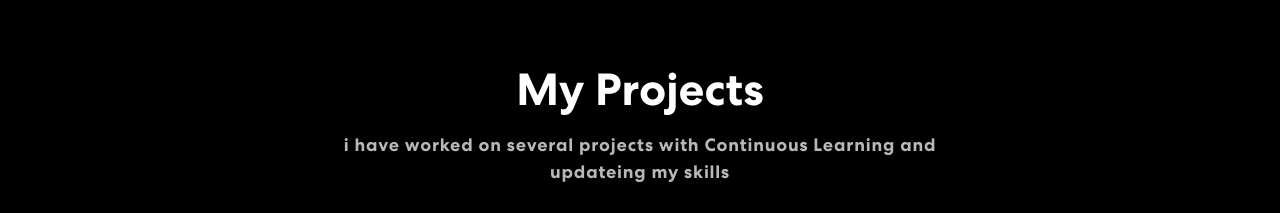
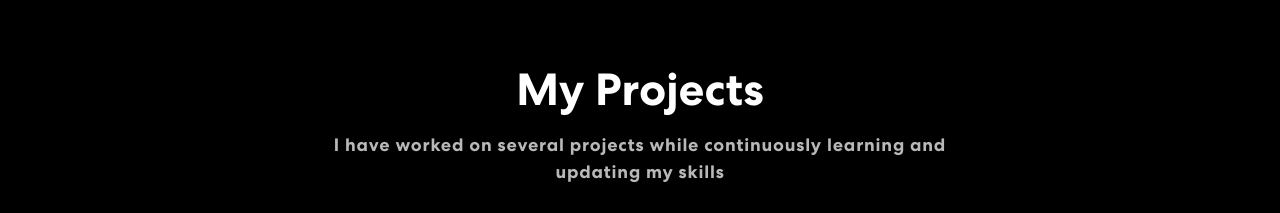
Before and after one commit to Akash-Mernstack/My-Portfolio, a React (Vite) app: page / in a window 1280 px wide. Shown: the part 1940-2153 px from the top of the page. Built offline with nearby package versions, Linux system fonts and the light colour scheme.

Commit message:
night last commit

```diff
--- a/src/assets/Components/Project.jsx
+++ b/src/assets/Components/Project.jsx
@@ -34,7 +34,7 @@ function Project() {
                                 {({ isVisible }) => (
                                     <div className={isVisible ? 'animate__animated animate__bounce' : ''}>
                                         <h2>My Projects</h2>
-                                        <p>i have worked on several projects with Continuous Learning and updateing my skills</p>
+                                        <p>I have worked on several projects while continuously learning and updating my skills</p>
                                     </div>
                                 )}
                             </TrackVisibility>
```
